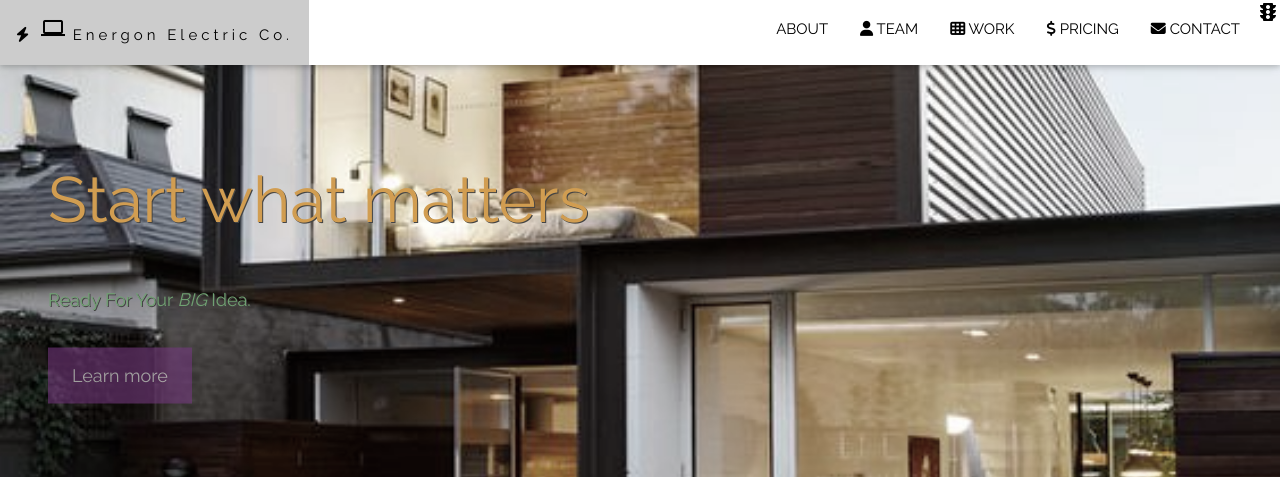
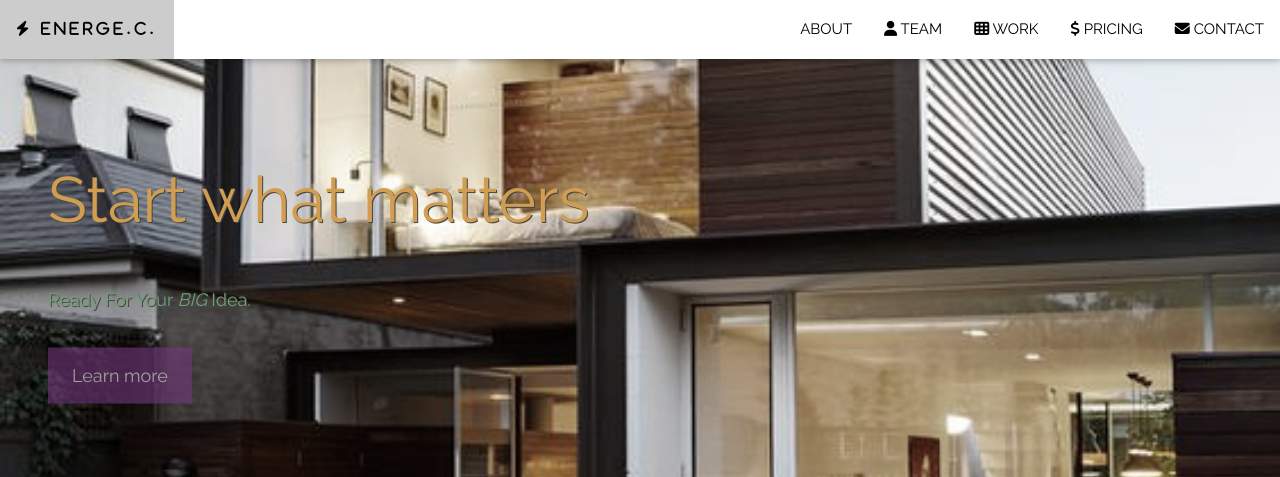
Before and after one commit to jnutt367/electric-services-prototype, a plain HTML site: page index.html in a window 1280 px wide. Shown: the top 477 px of the page. Drawn offline with nearby package versions, Linux system fonts and the light colour scheme.

```diff
--- a/index.html
+++ b/index.html
@@ -41,17 +41,16 @@
 <div class="w3-top">
   <div class="w3-bar w3-white w3-card" id="myNavbar">
     <a href="#home" class="w3-bar-item w3-button w3-wide">
-        <i class="fa fa-bolt"></i>
-        <i class="material-icons">computer </i>
-        Energon
-        Electric Co.
+        <i class="fa fa-bolt"> EnergE.C.
+         </i>
+
 
     </a>
 
 
     <!-- Right-sided navbar links -->
     <div class="w3-right w3-hide-small">
-        <i class="material-icons"> traffic</i>
+
       <a href="#about" class="w3-bar-item w3-button">ABOUT</a>
       <a href="#team" class="w3-bar-item w3-button"><i class="fa fa-user"></i> TEAM</a>
       <a href="#work" class="w3-bar-item w3-button"><i class="fa fa-th"></i> WORK</a>
```
